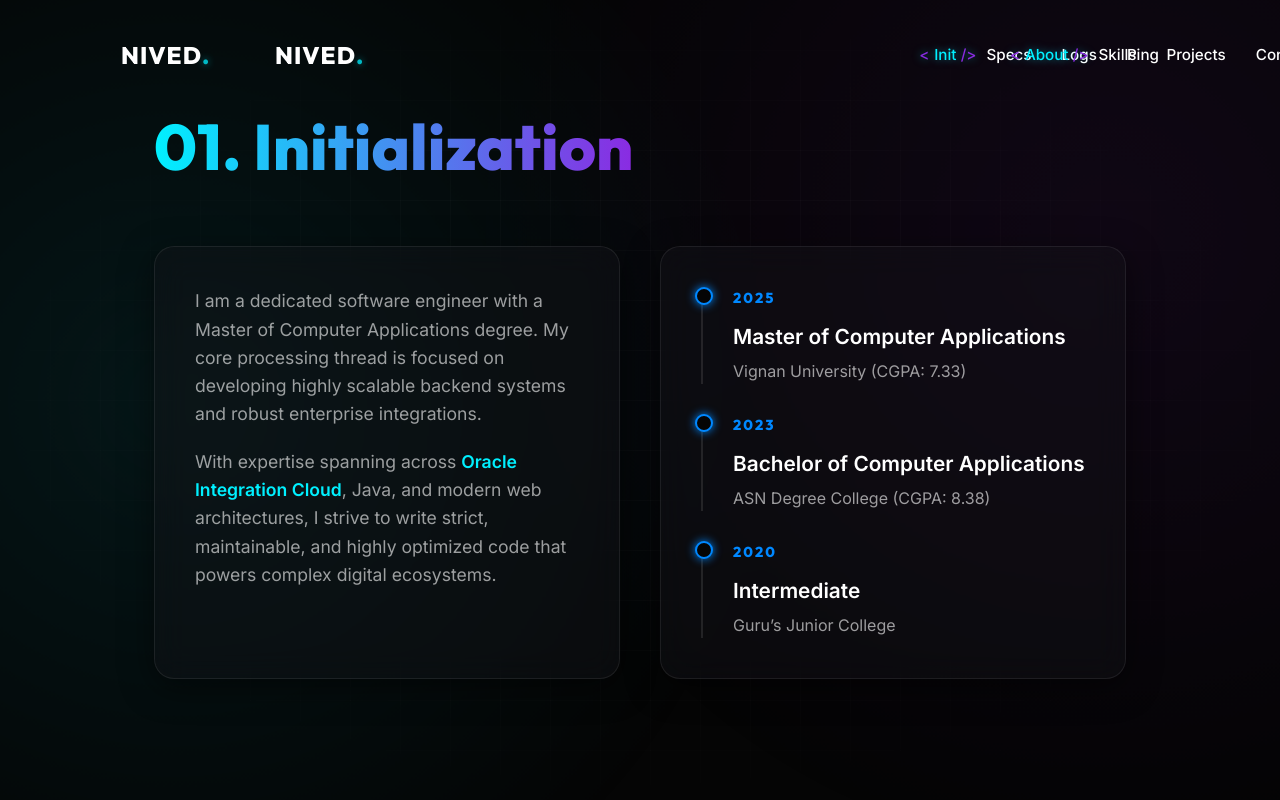
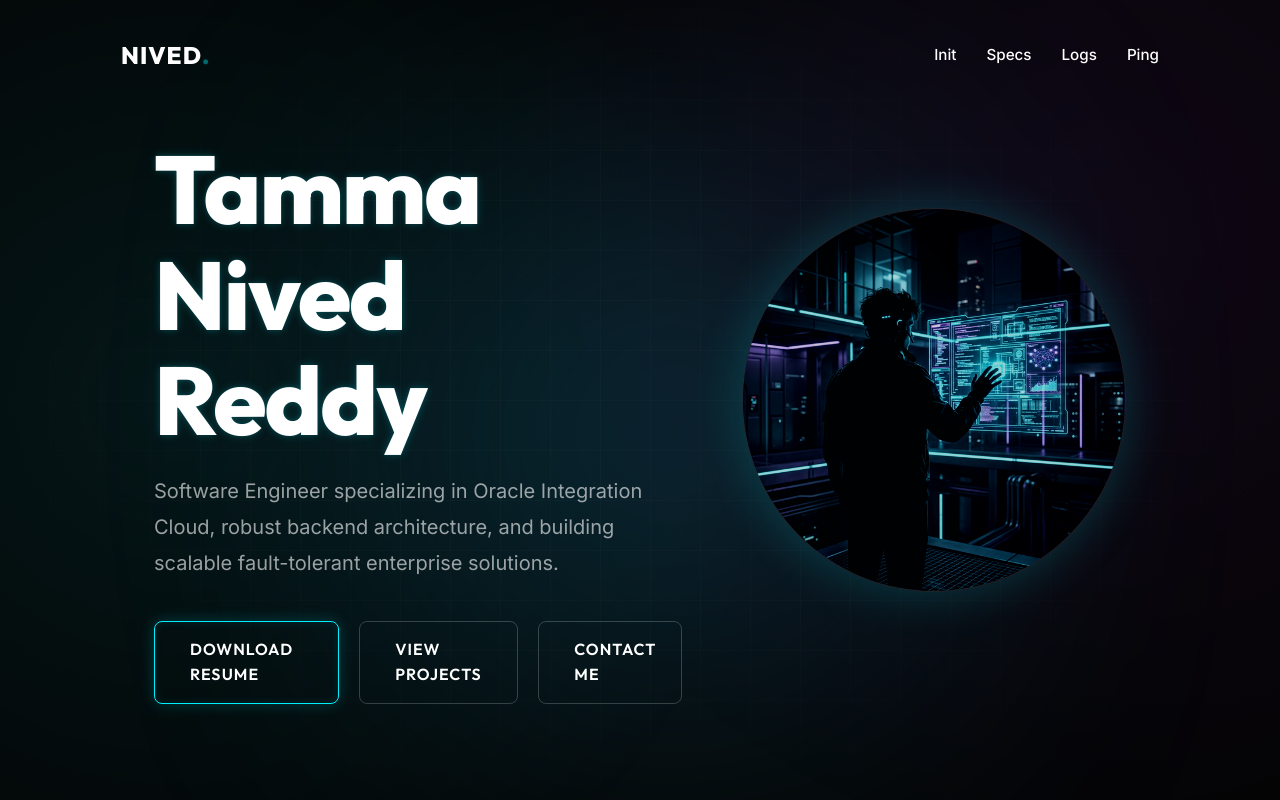
Before and after one commit to Nivedreddy6/Portfolio, a React (Vite) app: page / in a window 1280 px wide. Shown: the top 800 px of the page. Built offline with nearby package versions, Linux system fonts and the light colour scheme.

Commit message:
Hero.jsx

```diff
--- a/src/components/Hero.jsx
+++ b/src/components/Hero.jsx
@@ -1,29 +1,29 @@
-import React, { useEffect, useState } from 'react';
+import React from 'react';
 
-const Header = () => {
-    const [scrolled, setScrolled] = useState(false);
-
-    useEffect(() => {
-        const handleScroll = () => {
-            setScrolled(window.scrollY > 50);
-        };
-        window.addEventListener("scroll", handleScroll);
-        return () => window.removeEventListener("scroll", handleScroll);
-    }, []);
-
+const Hero = () => {
     return (
-        <header className={scrolled ? "scrolled" : ""}>
-            <div className="header-inner">
-                <a href="#home" className="logo">NIVED</a>
-                <nav>
-                    <a href="#about">About</a>
-                    <a href="#skills">Skills</a>
-                    <a href="#projects">Projects</a>
-                    <a href="#contact">Contact</a>
-                </nav>
+        <section className="hero reveal-wrapper" id="home">
+            <div className="hero-content">
+                <div className="hero-text-area">
+                    <p className="hero-subtitle"></p>
+                    <h1 className="flicker">Tamma Nived Reddy</h1>
+                    <p>
+                        Software Engineer specializing in Oracle Integration Cloud, robust backend architecture, and building scalable fault-tolerant enterprise solutions.
+                    </p>
+                    <div className="hero-buttons">
+                        <a href="/Nived_Resume.pdf" target="_blank" rel="noopener noreferrer" className="btn btn-primary">Download Resume</a>
+                        <a href="#projects" className="btn btn-outline">View Projects</a>
+                        <a href="#contact" className="btn btn-outline">Contact Me</a>
+                    </div>
+                </div>
+                <div className="hero-image-area">
+                    <div className="hero-image-container glass-panel">
+                        <img src="/hero_profile.png" alt="Tamma Nived Reddy Cyber Profile" className="hero-profile-img" />
+                    </div>
+                </div>
             </div>
-        </header>
+        </section>
     );
 };
 
-export default Header;
+export default Hero;
```
